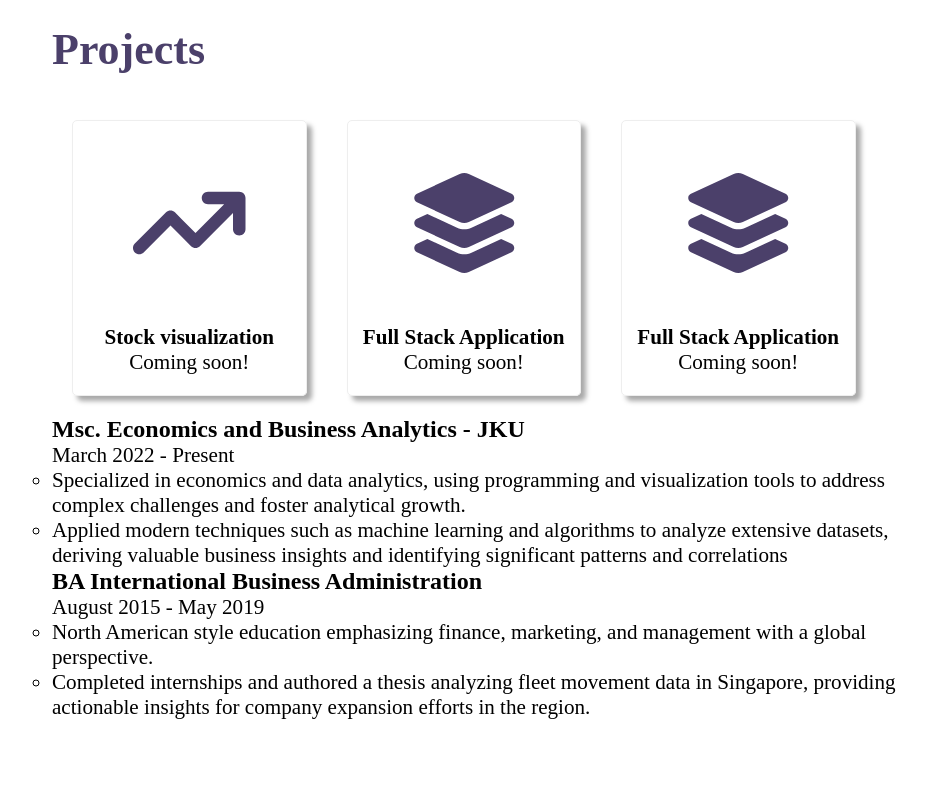
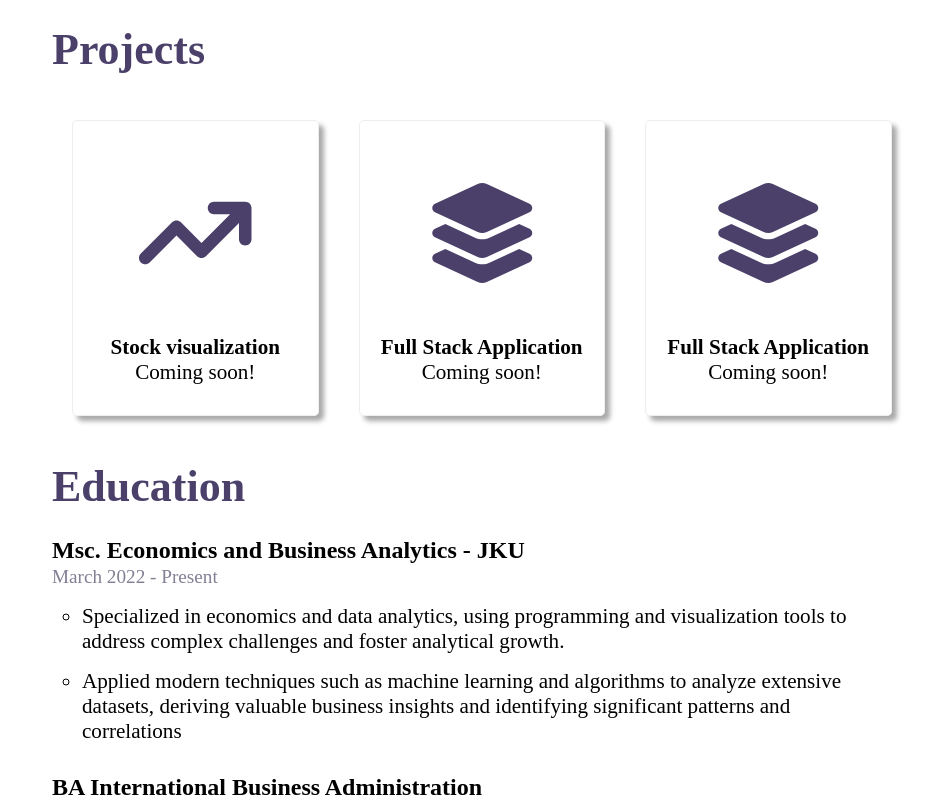
Before and after one commit to timothyroybd/roy_resume, a React (Create React App) app: page / in a window 1280 px wide. Shown: the part 1680-2480 px from the top of the page, without its empty margins (328-1259 px from the left). Before the commit the page ends 2420 px from the top, so only its background shows below. Built offline with nearby package versions, Linux system fonts and the light colour scheme.

Commit message:
education added

```diff
--- a/src/App.css
+++ b/src/App.css
@@ -56,6 +56,22 @@ ul {
 }
 .center {
   text-align: center;
+}
+
+ span {
+  font-size: 1.2rem;
+  color: #59526fbd;
+}
+
+ ul {
+  padding: 15px 30px;
+
+
+}
+
+ ul li {
+  padding-bottom: 15px;
+
 }
 
 :root {
@@ -126,7 +142,7 @@ header > p {
 /* ===============
     Experience
   ================= */
-#experience span {
+/* #experience span {
  font-size: 1.2rem;
  color: #59526fbd;
 }
@@ -138,7 +154,7 @@ header > p {
 #experience ul li {
   padding-bottom: 15px;
 
-}
+} */
 
 /* ===============
     Skills
@@ -216,10 +232,15 @@ header > p {
   flex-wrap: nowrap;
 }
   .project_item {
+    padding: 10px 6px;
     border: 1px ridge;
     border-radius: 5px;
     box-shadow: 5px 5px 5px rgb(169, 169, 169) ;
+    transition: transform 0.32s ease-in;
   }
+    .project_item:hover {
+      transform: scale(1.1);
+    }
 .project_icon {
   padding: 52px 60px;
 
@@ -242,3 +263,7 @@ header > p {
  text-align: center;
  padding-bottom: 20px;
 }
+
+/* ===============
+    Education
+  ================= */
--- a/src/App.js
+++ b/src/App.js
@@ -45,7 +45,7 @@ function App() {
             <a href= "#experience"> Experience </a>
             <a href= "#skills"> Skills  </a>
             <a href= "#project"> Projects  </a>
-            <a href= "#about_me"> Education</a>
+            <a href= "#education"> Education</a>
             <a href= "#about_me"> CV PDF</a>
 
 
@@ -238,10 +238,11 @@ function App() {
         </div>
       </section>
 
-      <section>
+      <section id = "education">
+        <h1> Education</h1>
         <div>
           <h2> Msc. Economics and Business Analytics - JKU </h2>
-          <p> March 2022 - Present</p>
+          <span> March 2022 - Present</span>
           <ul>
             <li>
               Specialized in economics and data analytics, using programming and
@@ -257,7 +258,7 @@ function App() {
         </div>
         <div>
           <h2> BA International Business Administration </h2>
-          <p> August 2015 - May 2019</p>
+          <span> August 2015 - May 2019</span>
           <ul>
             <li>
               North American style education emphasizing finance, marketing, and
```
